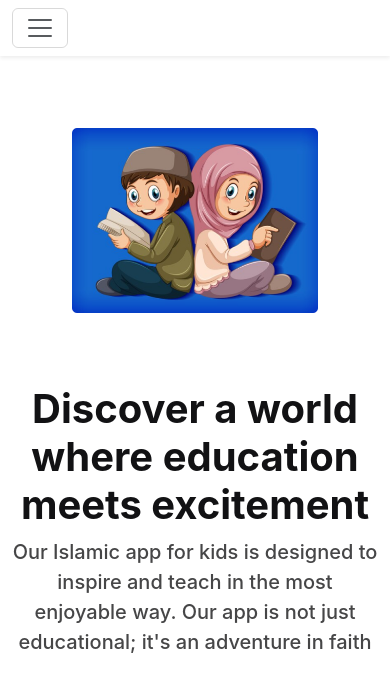
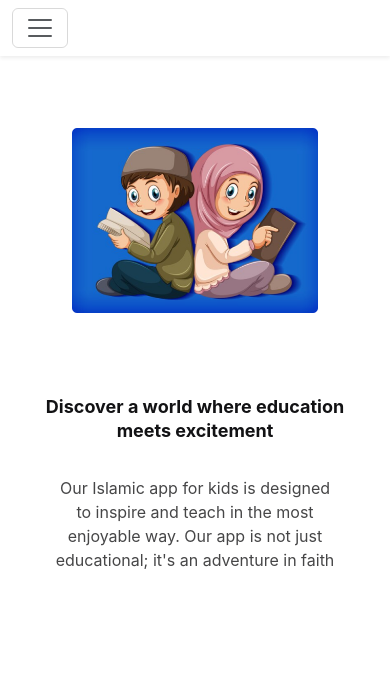
Before and after one commit to Oluwafemi-John1/Hyra-App, a React (Vite) app: page / in a window 390 px wide. Shown: the top 692 px of the page. Built offline with nearby package versions, Linux system fonts and the light colour scheme.

Commit message:
hero responsive

```diff
--- a/src/App.css
+++ b/src/App.css
@@ -77,6 +77,23 @@
     /* 150% */
 }
 
+.heroTextsm {
+    font-size: 18px;
+    font-style: normal;
+    font-weight: 700;
+    line-height: 24px;
+    padding: 10px;
+}
+
+.smallHerosm {
+    font-size: 16px;
+    font-style: normal;
+    font-weight: 400;
+    line-height: 24px;
+    padding: 15px 40px;
+    /* 150% */
+}
+
 @media screen and (min-width: 992px) {
     #bigHero {
         padding: 50px 120px !important;
--- a/src/components/pages/Herosection.jsx
+++ b/src/components/pages/Herosection.jsx
@@ -16,32 +16,32 @@ const Herosection = () => {
                         <p className='smallHero mt-lg-4'>Our Islamic app for kids is designed to inspire and teach in the most enjoyable way. Our app is not just educational; it's an adventure in faith</p>
                     </div>
                     <div className="col-lg-6 col-12 text-center p-5 p-lg-0">
-                        <div id="carouselExampleAutoplaying" class="carousel slide carousel-fade" data-bs-ride="carousel">
-                            <div class="carousel-inner">
-                                <div class="carousel-item active" data-bs-interval="3000">
-                                    <img src={image1} class="img-fluid p-lg-2 p-4" alt="..."/>
+                        <div id="carouselExampleAutoplaying" className="carousel slide carousel-fade" data-bs-ride="carousel">
+                            <div className="carousel-inner">
+                                <div className="carousel-item active" data-bs-interval="3000">
+                                    <img src={image1} className="img-fluid p-lg-2 p-4" alt="child image 1"/>
                                 </div>
-                                <div class="carousel-item" data-bs-interval="3000">
-                                <img src={image2} class="img-fluid p-lg-2 p-4" alt="..."/>
+                                <div className="carousel-item" data-bs-interval="3000">
+                                <img src={image2} className="img-fluid p-lg-2 p-4" alt="child image 2"/>
                                 </div>
-                                <div class="carousel-item" data-bs-interval="3000">
-                                    <img src={image3} class="img-fluid p-lg-2 p-4" alt="..."/>
+                                <div className="carousel-item" data-bs-interval="3000">
+                                    <img src={image3} className="img-fluid p-lg-2 p-4" alt="child image 3"/>
                                 </div>
-                                <div class="carousel-item" data-bs-interval="3000">
-                                    <img src={image4} class="img-fluid p-lg-2 p-4" alt="..."/>
+                                <div className="carousel-item" data-bs-interval="3000">
+                                    <img src={image4} className="img-fluid p-lg-2 p-4" alt="child image 4"/>
                                 </div>
-                                <div class="carousel-item" data-bs-interval="3000">
-                                    <img src={image5} class="img-fluid p-lg-2 p-4" alt="..."/>
+                                <div className="carousel-item" data-bs-interval="3000">
+                                    <img src={image5} className="img-fluid p-lg-2 p-4" alt="child image 5"/>
                                 </div>
-                                <div class="carousel-item" data-bs-interval="3000">
-                                    <img src={image6} class="img-fluid p-lg-2 p-4" alt="..."/>
+                                <div className="carousel-item" data-bs-interval="3000">
+                                    <img src={image6} className="img-fluid p-lg-2 p-4" alt="child image 6"/>
                                 </div>
                             </div>
                         </div>
                     </div>
                     <div className="col-lg-6 col-12 text-center text-lg-start d-lg-none d-md-none" id='bigHero'>
-                        <h1 className='heroText'>Discover a world where education meets excitement</h1>
-                        <p className='smallHero mt-lg-4'>Our Islamic app for kids is designed to inspire and teach in the most enjoyable way. Our app is not just educational; it's an adventure in faith</p>
+                        <h1 className='heroText heroTextsm'>Discover a world where education meets excitement</h1>
+                        <p className='smallHero smallHerosm mt-lg-4'>Our Islamic app for kids is designed to inspire and teach in the most enjoyable way. Our app is not just educational; it's an adventure in faith</p>
                     </div>
                 </div>
             </div>
```
